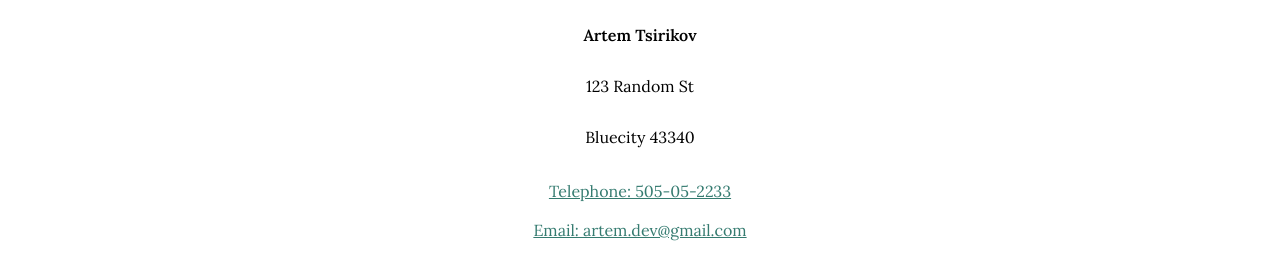
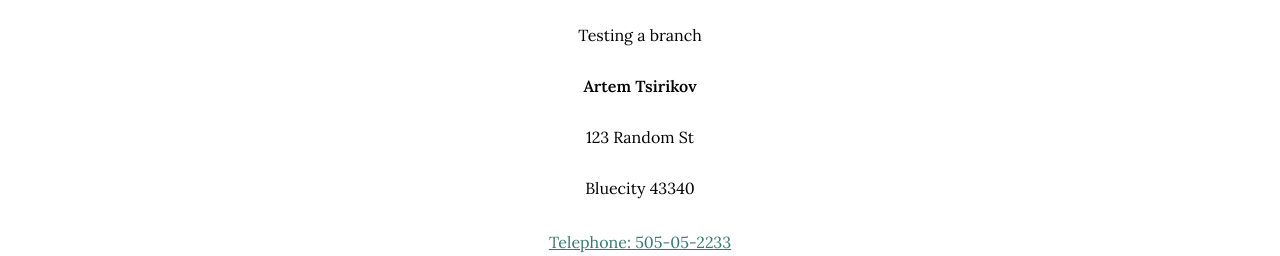
Before and after one commit to artemtsirik/my-portfolio, a plain HTML site: page contact.html in a window 1280 px wide. Shown: the part 197-453 px from the top of the page. Drawn offline with Linux system fonts and the light colour scheme.

Commit message:
Testing a branch

```diff
--- a/contact.html
+++ b/contact.html
@@ -57,7 +57,7 @@
 
     <div class="contact-page">
       <h1>Contact</h1>
-
+      <p>Testing a branch</p>
       <h3>Artem Tsirikov</h3>
       <p>123 Random St</p>
       <p>Bluecity 43340</p>
```
